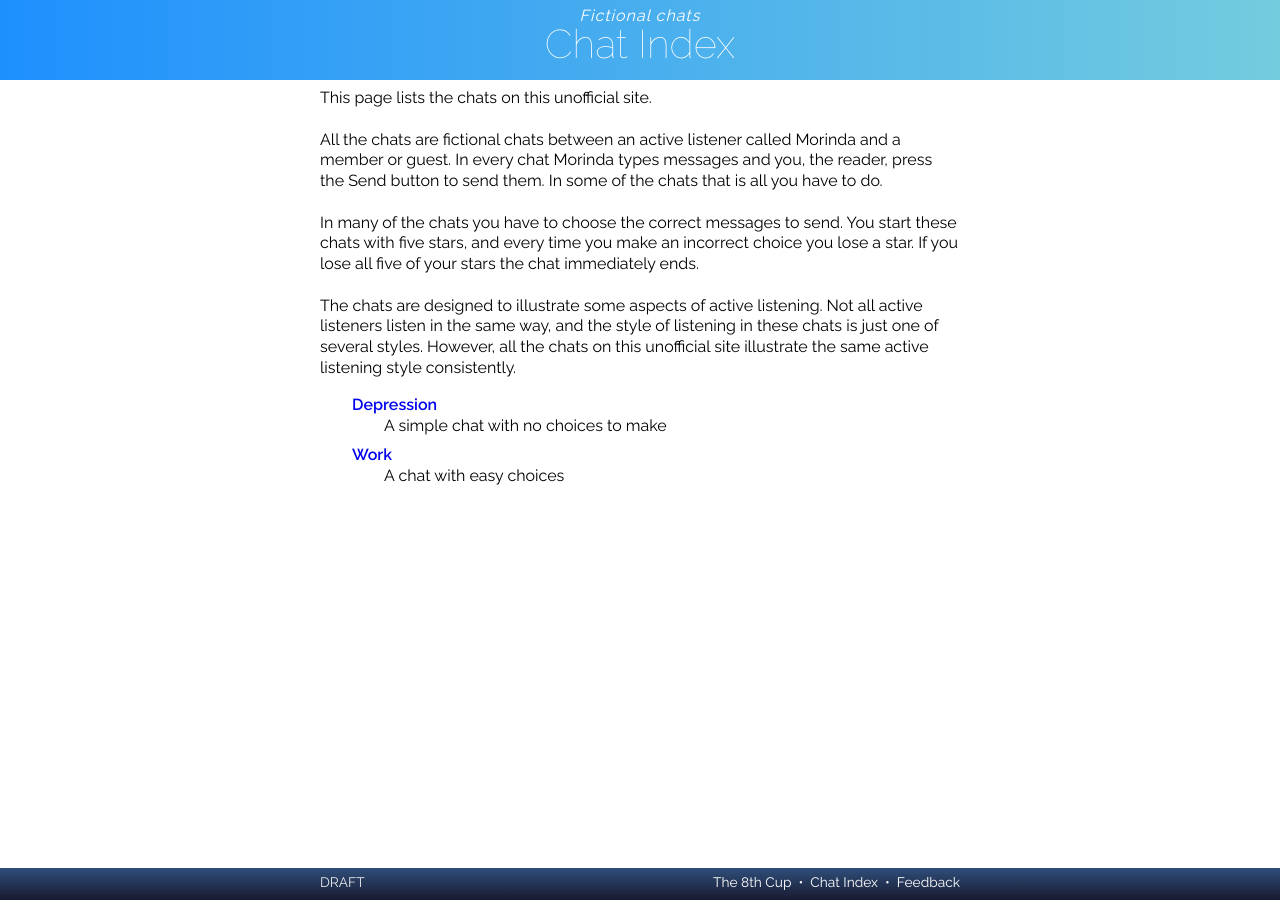
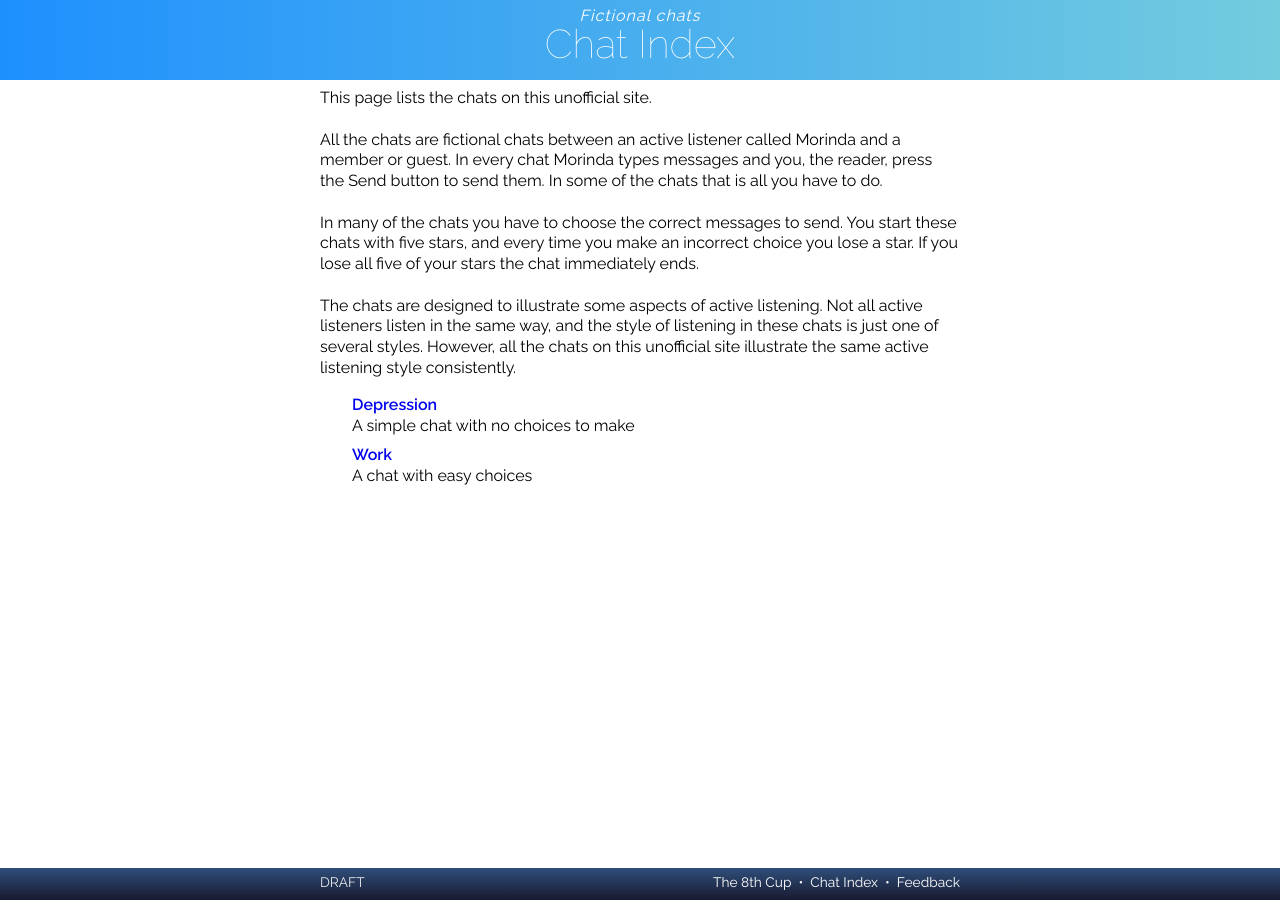
Before and after one commit to RarelyCharlie/rarelycharlie.github.io, a Jekyll site: the page built from _chat/index.md, in a window 1280 px wide. Built offline with Jekyll 4.4.1, drawn with Linux system fonts in a browser that asks for light colours; nearby versions of some CDN libraries.

Commit message:
no info indent

```diff
--- a/_includes/chat.css
+++ b/_includes/chat.css
@@ -43,4 +43,4 @@ p.chosen label.chosen {color: #555;}
 
 h4 {margin: 1ex 0 0 2em;}
 h4 a {text-decoration: none;}
-h4+p {margin: 0 0 0 4em; padding: 0;}
+h4+p {margin: 0 0 0 2em; padding: 0;}
```
